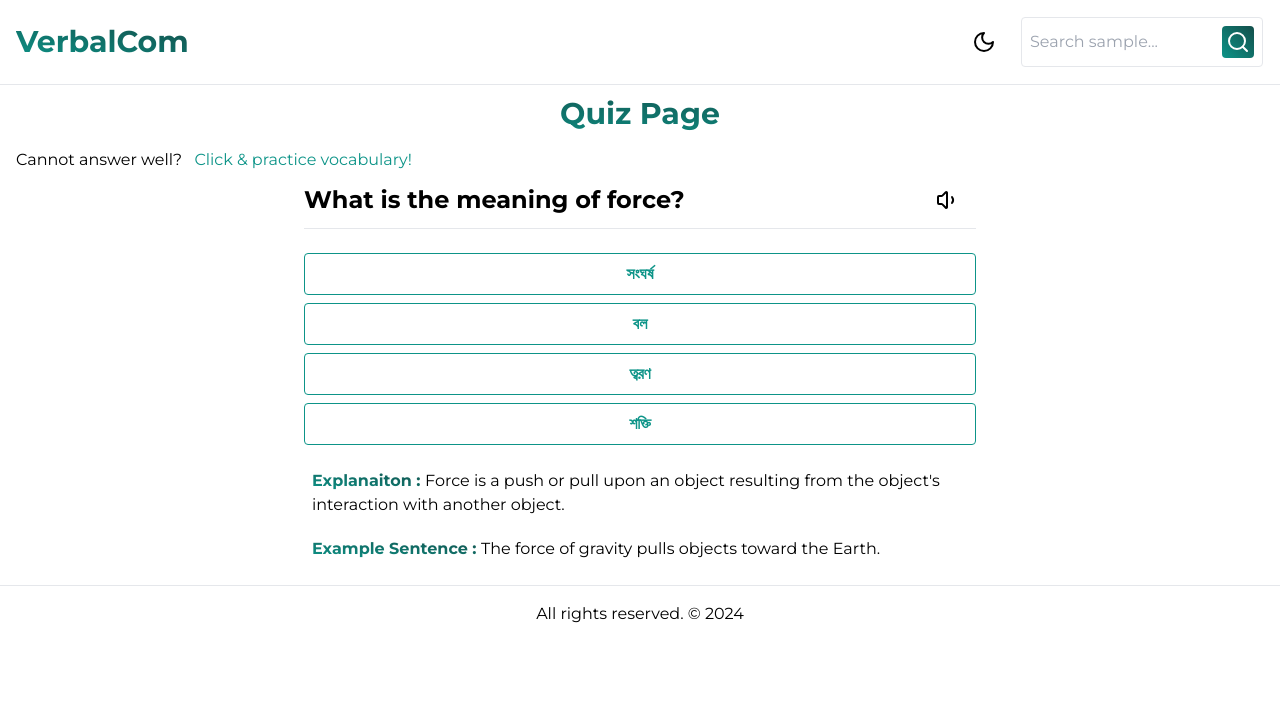
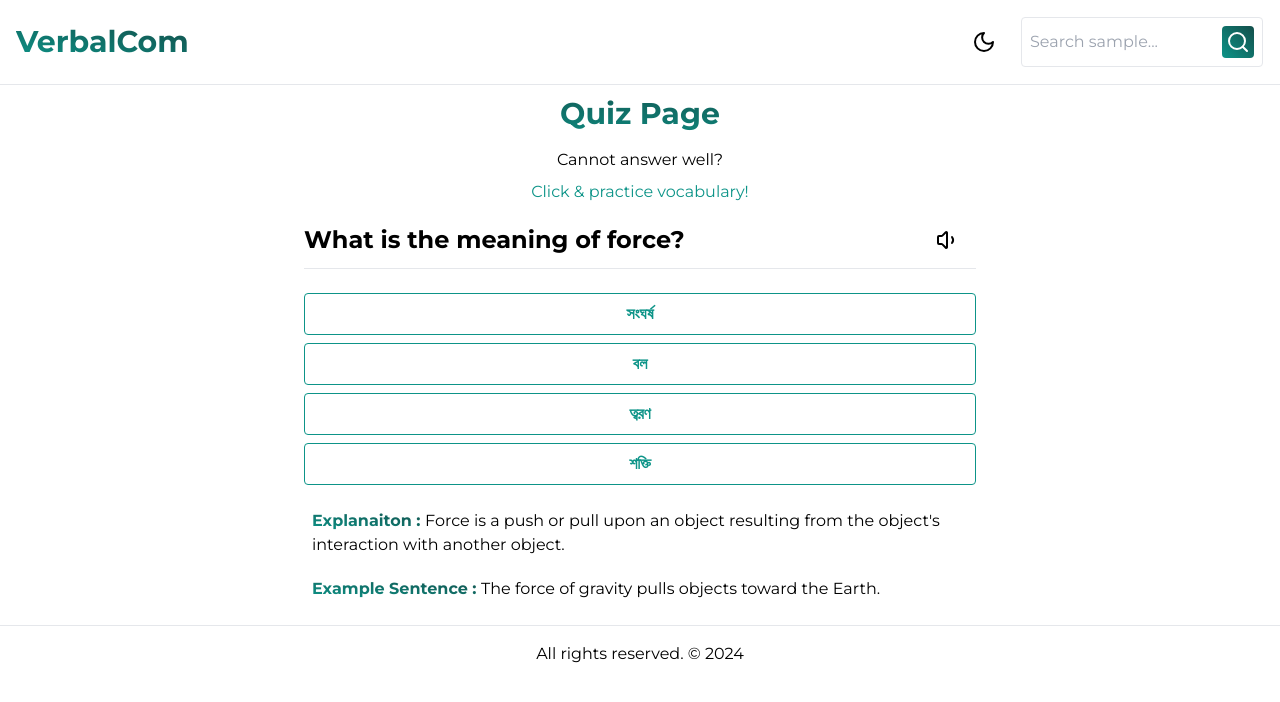
Before and after one commit to ashsajal1/verbalcom, a Vue app: page /quiz in a window 1280 px wide. Shown: the top 702 px of the page. Built offline with nearby package versions, Linux system fonts and the light colour scheme.

Commit message:
style: place cta center

```diff
--- a/src/pages/Quiz.vue
+++ b/src/pages/Quiz.vue
@@ -1,7 +1,7 @@
 <template>
     <div v-if="feedback !== 'Quiz Finished!'">
         <h1 class="font-bold text-3xl g-text text-center mb-4">Quiz Page</h1>
-        <div>
+        <div class="grid place-items-center">
             Cannot answer well? <RouterLink class="text-primary p-2 hover:bg-primary hover:text-slate-100 rounded" to="/vocabulary">Click & practice vocabulary!</RouterLink>
         </div>
         <div class="md:px-72" v-if="currentQuestion">
```
